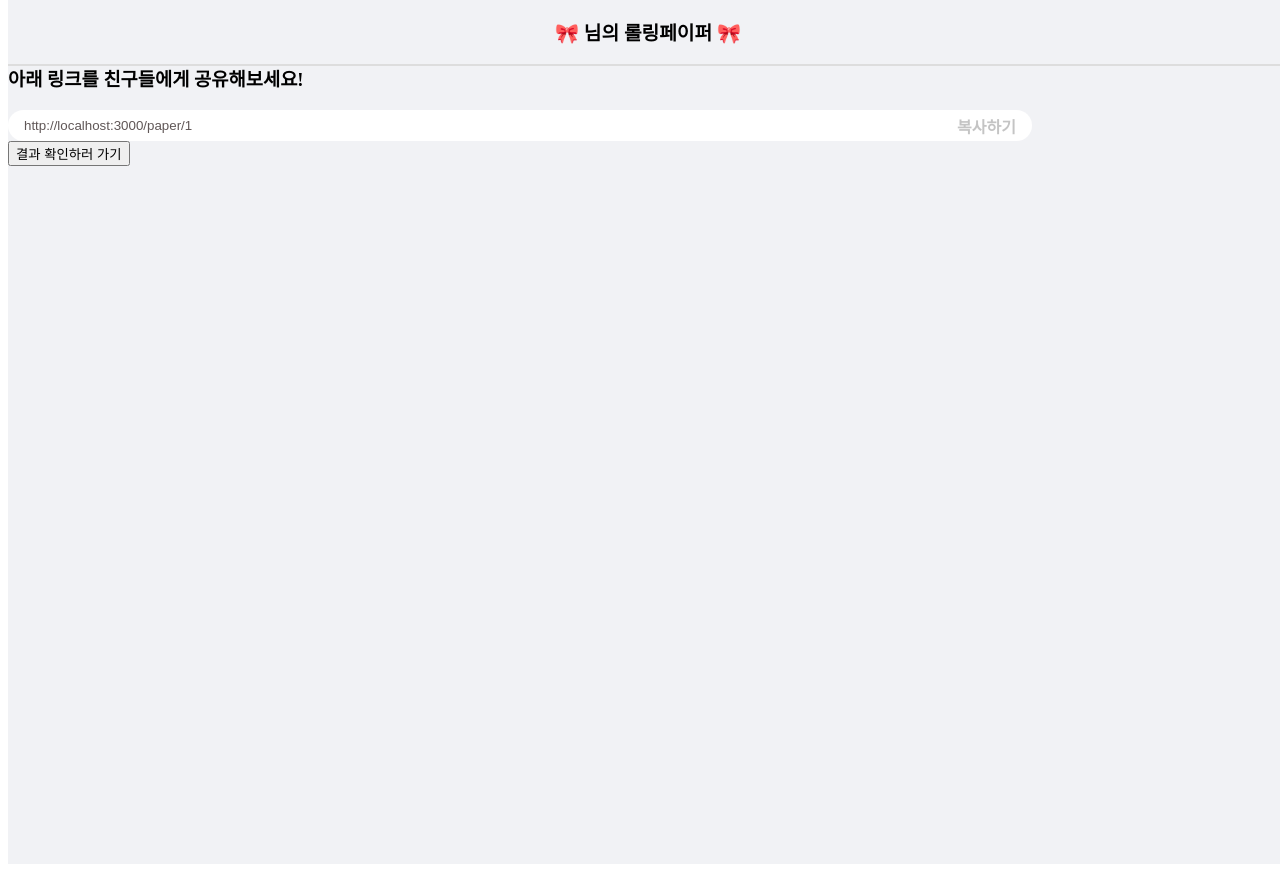
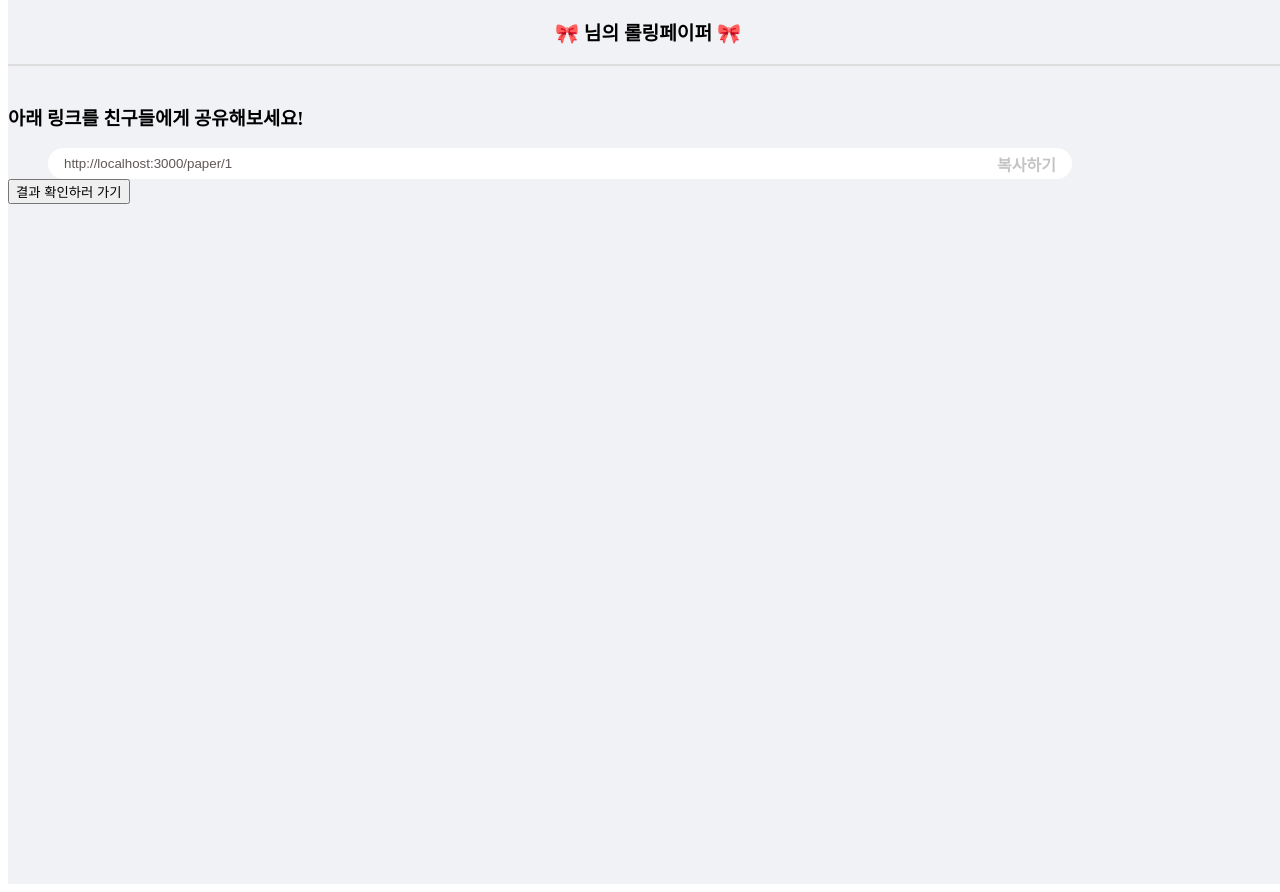
Before and after one commit to shyunju7/Rolling-Paper-Client, a React (Create React App) app in the folder rolling-paper-app/: page /share/1 in a window 1280 px wide. Built offline with nearby package versions, Linux system fonts and the light colour scheme; no server answers.

Commit message:
Style Share

```diff
--- a/rolling-paper-app/src/Route/Share/ShareContainer.tsx
+++ b/rolling-paper-app/src/Route/Share/ShareContainer.tsx
@@ -1,6 +1,6 @@
 import { useState } from "react";
 import { useEffect } from "react";
-import { linkApi, messageApi } from "../../api";
+import { linkApi } from "../../api";
 import SharePresenter from "./SharePresenter";
 
 const ShareContainer = ({ location }: any) => {
--- a/rolling-paper-app/src/Route/Share/style.ts
+++ b/rolling-paper-app/src/Route/Share/style.ts
@@ -5,12 +5,14 @@ export const Container = styled.div`
   height: 100vh;
   position: relative;
   background-color: #f1f2f5;
+  padding-top: 20px;
 `;
 
 export const LinkContainer = styled.div`
   position: relative;
   display: flex;
   width: 80vw;
+  margin-left: 40px;
 `;
 
 export const LinkWrapper = styled.input`
```
